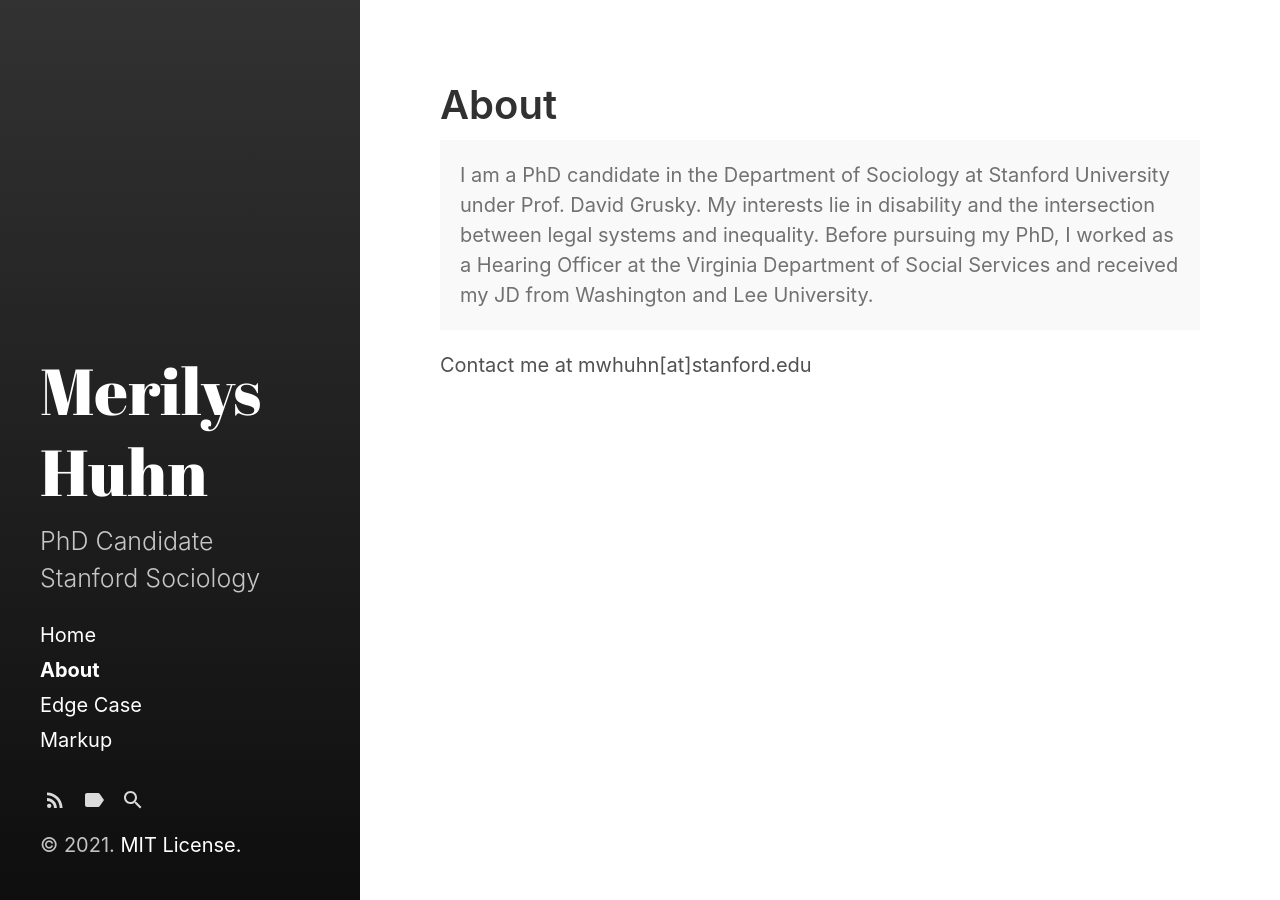
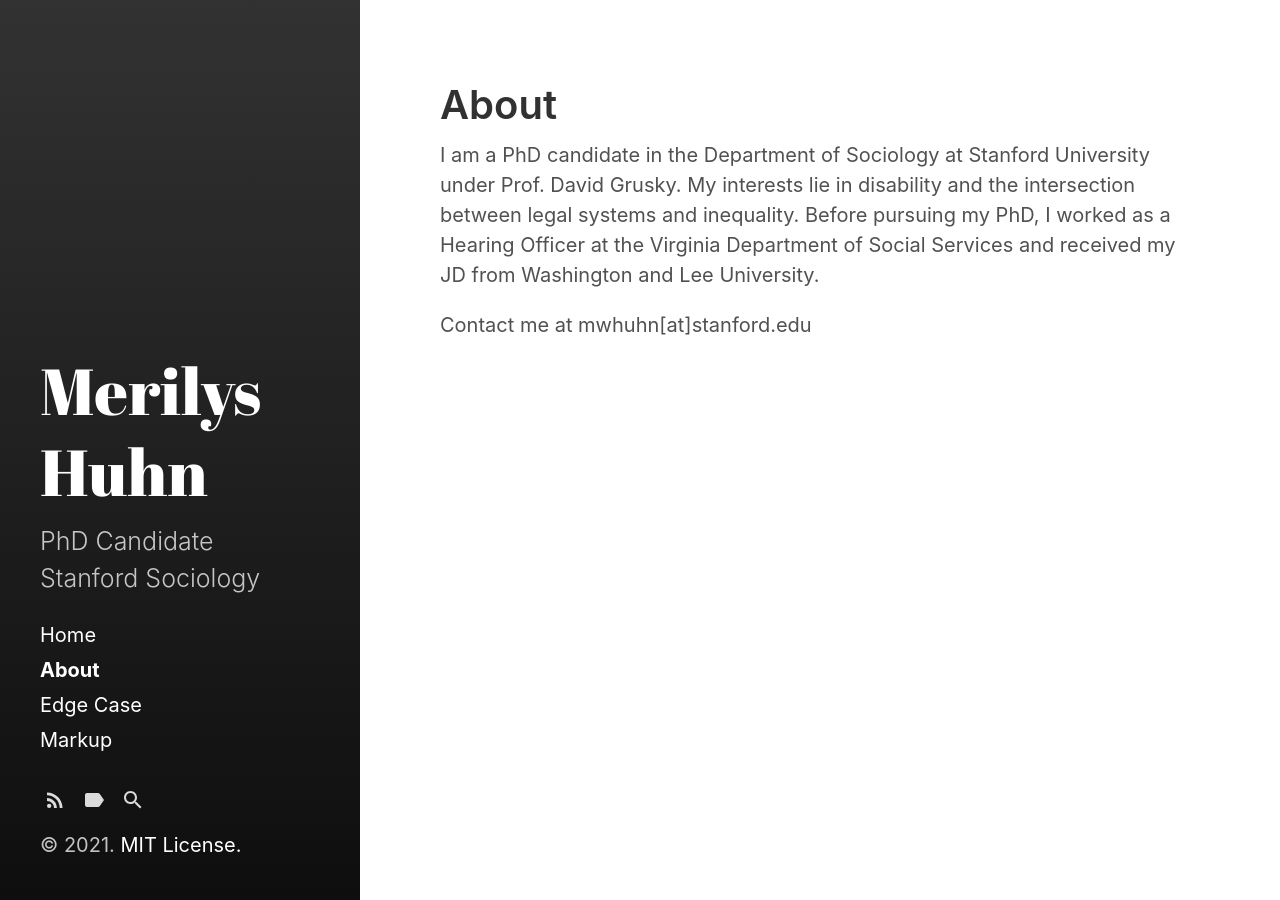
Before and after one commit to mwhuhn/mwhuhn.github.io, a Jekyll site: the page built from about.md, in a window 1280 px wide. Built offline with Jekyll 4.4.1, drawn with Linux system fonts in a browser that asks for light colours.

Commit message:
Update about.md

```diff
--- a/about.md
+++ b/about.md
@@ -4,6 +4,5 @@ title: About
 sidebar_link: true
 ---
 
-<p class="message">
-I am a PhD candidate in the Department of Sociology at Stanford University under Prof. David Grusky. My interests lie in disability and the intersection between legal systems and inequality. Before pursuing my PhD, I worked as a Hearing Officer at the Virginia Department of Social Services and received my JD from Washington and Lee University.</p>
+<p>I am a PhD candidate in the Department of Sociology at Stanford University under Prof. David Grusky. My interests lie in disability and the intersection between legal systems and inequality. Before pursuing my PhD, I worked as a Hearing Officer at the Virginia Department of Social Services and received my JD from Washington and Lee University.</p>
 <p>Contact me at mwhuhn[at]stanford.edu</p>
```
